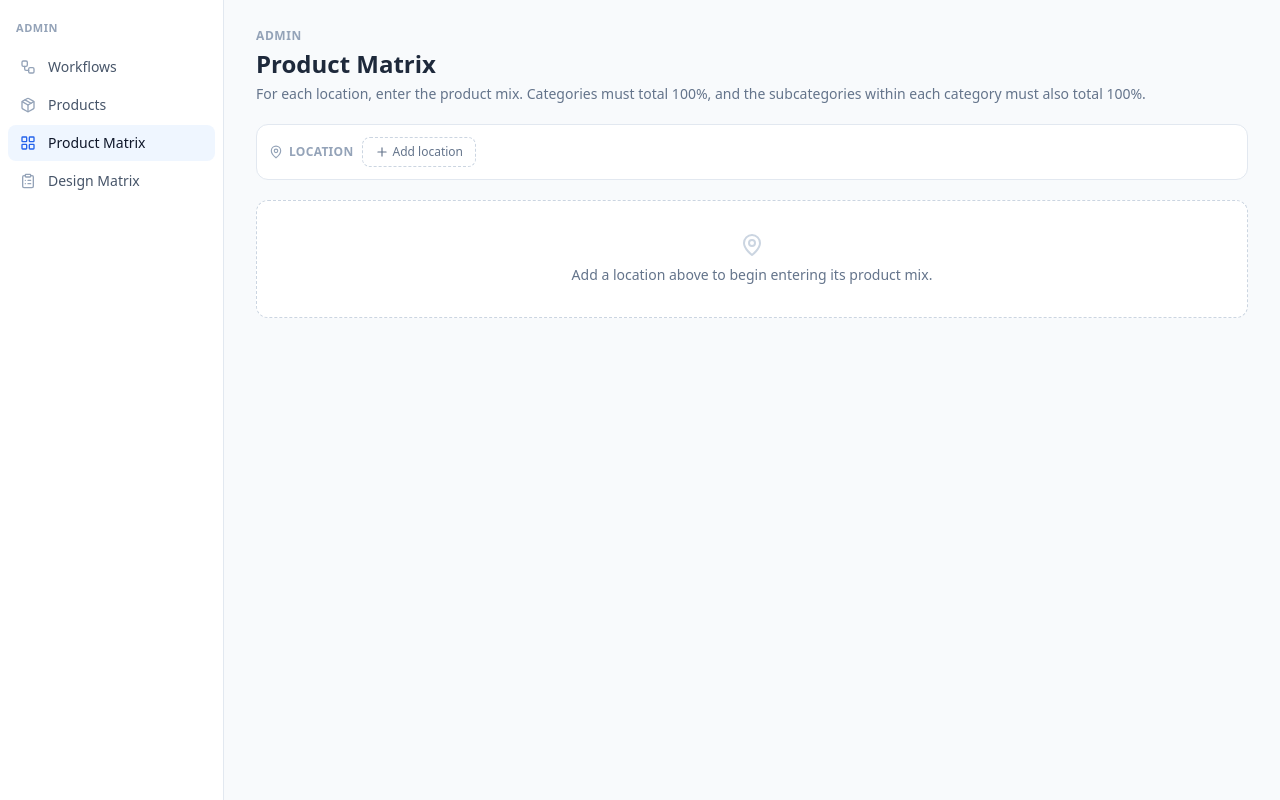
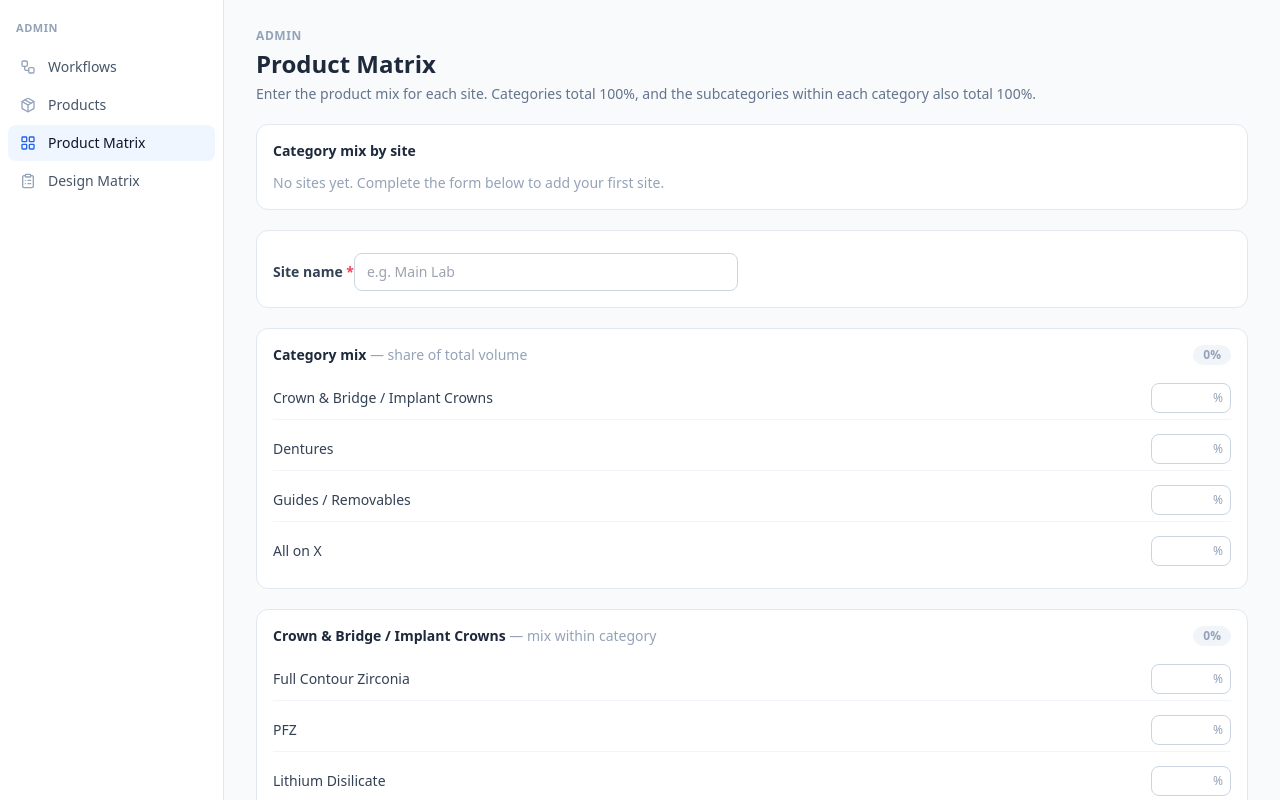
Before and after one commit to jameswoods91/dental-flow, a React (Vite) app: page / in a window 1280 px wide. Both pictures are taken after a click on the button "Product Matrix". Shown: the top 800 px of the page. Built offline with nearby package versions, Linux system fonts and the light colour scheme.

Commit message:
Update App.jsx

```diff
--- a/src/App.jsx
+++ b/src/App.jsx
@@ -775,80 +775,33 @@ function TotalBadge({ total }) {
    PRODUCT MATRIX PAGE
    ============================================================ */
 function ProductMatrixPage() {
-  const [locations, setLocations] = useState([]);
-  const [activeLoc, setActiveLoc] = useState(null);
-  const [view, setView] = useState("form");
-  const [data, setData] = useState({}); // { locId: { catId: pct, "cat:catId:subId": pct } }
+  const [locations, setLocations] = useState([]); // [{id,name,vals:{}}]
+  const [siteName, setSiteName] = useState("");
+  const [form, setForm] = useState({}); // working form values
 
-  const addLocation = (name) => {
-    const id = "loc_" + Date.now();
-    setLocations(p => [...p, { id, name }]);
-    setActiveLoc(id); setView("form");
-    setData(d => ({ ...d, [id]: {} }));
+  const catTotal = () => PRODUCT_MATRIX.reduce((s,c)=>s+(Number(form[c.id])||0),0);
+  const subTotal = (cat) => cat.subs.reduce((s,sub)=>s+(Number(form[`sub:${cat.id}:${sub.id}`])||0),0);
+  const setVal = (key,val) => setForm(f=>({ ...f, [key]: val }));
+
+  const canSubmit = siteName.trim().length > 0;
+  const submit = () => {
+    if (!canSubmit) return;
+    setLocations(p => [...p, { id:"loc_"+Date.now(), name:siteName.trim(), vals:form }]);
+    setSiteName(""); setForm({});
   };
-  const setVal = (locId, key, val) => setData(d => ({ ...d, [locId]: { ...d[locId], [key]: val } }));
-
-  const catTotal = (locId) => PRODUCT_MATRIX.reduce((s,c)=>s+(Number(data[locId]?.[c.id])||0),0);
-  const subTotal = (locId, cat) => cat.subs.reduce((s,sub)=>s+(Number(data[locId]?.[`sub:${cat.id}:${sub.id}`])||0),0);
 
   return (
     <div>
       <div className="text-xs font-semibold uppercase tracking-wider text-slate-400">Admin</div>
       <h1 className="mt-1 text-2xl font-bold text-slate-800">Product Matrix</h1>
-      <p className="mt-1 text-sm text-slate-500">For each location, enter the product mix. Categories must total 100%, and the subcategories within each category must also total 100%.</p>
+      <p className="mt-1 text-sm text-slate-500">Enter the product mix for each site. Categories total 100%, and the subcategories within each category also total 100%.</p>
 
-      <div className="mt-5">
-        <LocationBar locations={locations} activeLoc={activeLoc} setActiveLoc={setActiveLoc} addLocation={addLocation} view={view} setView={setView} />
-      </div>
-
-      {locations.length === 0 && (
-        <div className="rounded-xl border border-dashed border-slate-300 bg-white p-8 text-center">
-          <MapPin className="mx-auto h-6 w-6 text-slate-300" />
-          <p className="mt-2 text-sm text-slate-500">Add a location above to begin entering its product mix.</p>
-        </div>
-      )}
-
-      {view==="form" && activeLoc && (
-        <div className="space-y-5">
-          {/* Category-level mix */}
-          <div className="rounded-xl border border-slate-200 bg-white p-4">
-            <div className="mb-3 flex items-center justify-between">
-              <h3 className="text-sm font-bold text-slate-800">Category mix <span className="font-normal text-slate-400">— share of total volume</span></h3>
-              <TotalBadge total={catTotal(activeLoc)} />
-            </div>
-            <div className="space-y-2">
-              {PRODUCT_MATRIX.map(c => (
-                <div key={c.id} className="flex items-center justify-between gap-3 border-b border-slate-100 py-1.5 last:border-0">
-                  <span className="text-sm text-slate-700">{c.label}</span>
-                  <PctInput value={data[activeLoc]?.[c.id]} onChange={v=>setVal(activeLoc,c.id,v)} />
-                </div>
-              ))}
-            </div>
-          </div>
-
-          {/* Subcategory mix per category */}
-          {PRODUCT_MATRIX.map(c => (
-            <div key={c.id} className="rounded-xl border border-slate-200 bg-white p-4">
-              <div className="mb-3 flex items-center justify-between">
-                <h3 className="text-sm font-bold text-slate-800">{c.label} <span className="font-normal text-slate-400">— mix within category</span></h3>
-                <TotalBadge total={subTotal(activeLoc,c)} />
-              </div>
-              <div className="space-y-2">
-                {c.subs.map(sub => (
-                  <div key={sub.id} className="flex items-center justify-between gap-3 border-b border-slate-100 py-1.5 last:border-0">
-                    <span className="text-sm text-slate-700">{sub.label}</span>
-                    <PctInput value={data[activeLoc]?.[`sub:${c.id}:${sub.id}`]} onChange={v=>setVal(activeLoc,`sub:${c.id}:${sub.id}`,v)} />
-                  </div>
-                ))}
-              </div>
-            </div>
-          ))}
-        </div>
-      )}
-
-      {view==="rollup" && (
-        <div className="rounded-xl border border-slate-200 bg-white p-4">
-          <h3 className="mb-3 text-sm font-bold text-slate-800">Category mix by location</h3>
+      {/* TABLE (always visible, on top) */}
+      <div className="mt-5 rounded-xl border border-slate-200 bg-white p-4">
+        <h3 className="mb-3 text-sm font-bold text-slate-800">Category mix by site</h3>
+        {locations.length === 0 ? (
+          <p className="text-sm text-slate-400">No sites yet. Complete the form below to add your first site.</p>
+        ) : (
           <div className="overflow-x-auto">
             <table className="w-full text-sm">
               <thead>
@@ -860,7 +813,7 @@ function ProductMatrixPage() {
               </thead>
               <tbody>
                 {PRODUCT_MATRIX.map(c => {
-                  const vals = locations.map(l => Number(data[l.id]?.[c.id])||0);
+                  const vals = locations.map(l => Number(l.vals?.[c.id])||0);
                   const avg = vals.length ? Math.round(vals.reduce((a,b)=>a+b,0)/vals.length) : 0;
                   return (
                     <tr key={c.id} className="border-b border-slate-100">
@@ -873,8 +826,58 @@ function ProductMatrixPage() {
               </tbody>
             </table>
           </div>
+        )}
+      </div>
+
+      {/* FORM (below) */}
+      <div className="mt-5 space-y-5">
+        <div className="rounded-xl border border-slate-200 bg-white p-4">
+          <label className="text-sm font-semibold text-slate-700">Site name <span className="text-rose-500">*</span></label>
+          <input value={siteName} onChange={e=>setSiteName(e.target.value)} placeholder="e.g. Main Lab"
+            className="mt-1.5 w-full max-w-sm rounded-lg border border-slate-300 px-3 py-2 text-sm outline-none focus:border-slate-500" />
         </div>
-      )}
+
+        <div className="rounded-xl border border-slate-200 bg-white p-4">
+          <div className="mb-3 flex items-center justify-between">
+            <h3 className="text-sm font-bold text-slate-800">Category mix <span className="font-normal text-slate-400">— share of total volume</span></h3>
+            <TotalBadge total={catTotal()} />
+          </div>
+          <div className="space-y-2">
+            {PRODUCT_MATRIX.map(c => (
+              <div key={c.id} className="flex items-center justify-between gap-3 border-b border-slate-100 py-1.5 last:border-0">
+                <span className="text-sm text-slate-700">{c.label}</span>
+                <PctInput value={form[c.id]} onChange={v=>setVal(c.id,v)} />
+              </div>
+            ))}
+          </div>
+        </div>
+
+        {PRODUCT_MATRIX.map(c => (
+          <div key={c.id} className="rounded-xl border border-slate-200 bg-white p-4">
+            <div className="mb-3 flex items-center justify-between">
+              <h3 className="text-sm font-bold text-slate-800">{c.label} <span className="font-normal text-slate-400">— mix within category</span></h3>
+              <TotalBadge total={subTotal(c)} />
+            </div>
+            <div className="space-y-2">
+              {c.subs.map(sub => (
+                <div key={sub.id} className="flex items-center justify-between gap-3 border-b border-slate-100 py-1.5 last:border-0">
+                  <span className="text-sm text-slate-700">{sub.label}</span>
+                  <PctInput value={form[`sub:${c.id}:${sub.id}`]} onChange={v=>setVal(`sub:${c.id}:${sub.id}`,v)} />
+                </div>
+              ))}
+            </div>
+          </div>
+        ))}
+
+        <div className="flex items-center gap-3">
+          <button onClick={submit} disabled={!canSubmit}
+            className="rounded-lg px-4 py-2 text-sm font-semibold text-white transition-all disabled:cursor-not-allowed"
+            style={{ background: canSubmit?"#0f172a":"#cbd5e1" }}>
+            Submit site
+          </button>
+          {!canSubmit && <span className="text-xs text-slate-400">Enter a site name to submit.</span>}
+        </div>
+      </div>
     </div>
   );
 }
@@ -883,90 +886,55 @@ function ProductMatrixPage() {
    DESIGN MATRIX PAGE
    ============================================================ */
 function DesignMatrixPage() {
-  const [locations, setLocations] = useState([]);
-  const [activeLoc, setActiveLoc] = useState(null);
-  const [view, setView] = useState("form");
-  const [data, setData] = useState({}); // { locId: { designers:int, "cat:catId": "in_house"|"outsource" } }
+  const [locations, setLocations] = useState([]); // [{id,name,cats:{catId:{mode,designers,partner}}}]
+  const [siteName, setSiteName] = useState("");
+  const [cats, setCats] = useState({}); // { catId: { mode, designers, partner } }
 
-  const addLocation = (name) => {
-    const id = "loc_" + Date.now();
-    setLocations(p => [...p, { id, name }]);
-    setActiveLoc(id); setView("form");
-    setData(d => ({ ...d, [id]: { designers:"" } }));
+  const setCat = (catId, patch) => setCats(c => ({ ...c, [catId]: { ...c[catId], ...patch } }));
+
+  const canSubmit = siteName.trim().length > 0;
+  const submit = () => {
+    if (!canSubmit) return;
+    setLocations(p => [...p, { id:"loc_"+Date.now(), name:siteName.trim(), cats }]);
+    setSiteName(""); setCats({});
   };
-  const setVal = (locId, key, val) => setData(d => ({ ...d, [locId]: { ...d[locId], [key]: val } }));
+
+  const modeChip = (mode) => {
+    if (!mode) return <span className="text-slate-300">—</span>;
+    const map = { in_house:["In-House","#dcfce7","#15803d"], outsource:["Outsource","#ffedd5","#c2410c"], both:["Both","#e0e7ff","#4338ca"] };
+    const [label,bg,fg] = map[mode];
+    return <span className="rounded-full px-2 py-0.5 text-xs font-medium" style={{ background:bg, color:fg }}>{label}</span>;
+  };
 
   return (
     <div>
       <div className="text-xs font-semibold uppercase tracking-wider text-slate-400">Admin</div>
       <h1 className="mt-1 text-2xl font-bold text-slate-800">Design Matrix</h1>
-      <p className="mt-1 text-sm text-slate-500">For each location, record whether each design type is done in-house or outsourced, plus the number of in-house designers.</p>
+      <p className="mt-1 text-sm text-slate-500">For each site and design category, record whether it's done in-house, outsourced, or both — with designer count and/or outsource partner as applicable.</p>
 
-      <div className="mt-5">
-        <LocationBar locations={locations} activeLoc={activeLoc} setActiveLoc={setActiveLoc} addLocation={addLocation} view={view} setView={setView} />
-      </div>
-
-      {locations.length === 0 && (
-        <div className="rounded-xl border border-dashed border-slate-300 bg-white p-8 text-center">
-          <MapPin className="mx-auto h-6 w-6 text-slate-300" />
-          <p className="mt-2 text-sm text-slate-500">Add a location above to begin recording its design setup.</p>
-        </div>
-      )}
-
-      {view==="form" && activeLoc && (
-        <div className="space-y-5">
-          <div className="rounded-xl border border-slate-200 bg-white p-4">
-            <div className="flex items-center justify-between gap-3">
-              <span className="text-sm font-semibold text-slate-700">Number of in-house designers</span>
-              <input type="number" min="0" value={data[activeLoc]?.designers ?? ""} onChange={e=>setVal(activeLoc,"designers",e.target.value===""?"":Math.max(0,Number(e.target.value)))}
-                className="w-24 rounded-lg border border-slate-300 px-2.5 py-1.5 text-right text-sm outline-none focus:border-slate-500" />
-            </div>
-          </div>
-
-          <div className="rounded-xl border border-slate-200 bg-white p-4">
-            <h3 className="mb-3 text-sm font-bold text-slate-800">Design by category</h3>
-            <div className="space-y-2">
-              {DESIGN_CATEGORIES.map(c => {
-                const v = data[activeLoc]?.[`cat:${c.id}`];
-                return (
-                  <div key={c.id} className="flex items-center justify-between gap-3 border-b border-slate-100 py-2 last:border-0">
-                    <span className="text-sm text-slate-700">{c.label}</span>
-                    <div className="flex gap-1">
-                      {[["in_house","In-House"],["outsource","Outsource"]].map(([val,label]) => { const on=v===val; return (
-                        <button key={val} onClick={()=>setVal(activeLoc,`cat:${c.id}`,val)} className="rounded-lg px-3 py-1 text-xs font-medium transition-all"
-                          style={{ background:on?"#0f172a":"#f1f5f9", color:on?"#fff":"#334155", border:`1px solid ${on?"#0f172a":"#e2e8f0"}` }}>{label}</button>
-                      );})}
-                    </div>
-                  </div>
-                );
-              })}
-            </div>
-          </div>
-        </div>
-      )}
-
-      {view==="rollup" && (
-        <div className="rounded-xl border border-slate-200 bg-white p-4">
-          <h3 className="mb-3 text-sm font-bold text-slate-800">Design setup by location</h3>
+      {/* TABLE (always visible, on top) */}
+      <div className="mt-5 rounded-xl border border-slate-200 bg-white p-4">
+        <h3 className="mb-3 text-sm font-bold text-slate-800">Design setup by site</h3>
+        {locations.length === 0 ? (
+          <p className="text-sm text-slate-400">No sites yet. Complete the form below to add your first site.</p>
+        ) : (
           <div className="overflow-x-auto">
             <table className="w-full text-sm">
               <thead>
                 <tr className="border-b border-slate-200 text-left text-xs uppercase tracking-wide text-slate-400">
-                  <th className="py-2 pr-4 font-semibold">Design type</th>
-                  {locations.map(l => <th key={l.id} className="px-3 py-2 text-center font-semibold">{l.name}</th>)}
+                  <th className="py-2 pr-4 font-semibold">Design category</th>
+                  {locations.map(l => <th key={l.id} className="px-3 py-2 text-left font-semibold">{l.name}</th>)}
                 </tr>
               </thead>
               <tbody>
-                <tr className="border-b border-slate-100">
-                  <td className="py-2 pr-4 font-medium text-slate-700">In-house designers</td>
-                  {locations.map(l => <td key={l.id} className="px-3 py-2 text-center text-slate-600">{data[l.id]?.designers || "—"}</td>)}
-                </tr>
                 {DESIGN_CATEGORIES.map(c => (
-                  <tr key={c.id} className="border-b border-slate-100">
+                  <tr key={c.id} className="border-b border-slate-100 align-top">
                     <td className="py-2 pr-4 text-slate-700">{c.label}</td>
-                    {locations.map(l => { const v=data[l.id]?.[`cat:${c.id}`]; return (
-                      <td key={l.id} className="px-3 py-2 text-center">
-                        {v ? <span className="rounded-full px-2 py-0.5 text-xs font-medium" style={{ background:v==="in_house"?"#dcfce7":"#ffedd5", color:v==="in_house"?"#15803d":"#c2410c" }}>{v==="in_house"?"In-House":"Outsource"}</span> : <span className="text-slate-300">—</span>}
+                    {locations.map(l => { const e=l.cats?.[c.id]; return (
+                      <td key={l.id} className="px-3 py-2">
+                        {modeChip(e?.mode)}
+                        {e && (e.mode==="in_house"||e.mode==="both") && e.designers!==""&&e.designers!=null && <div className="mt-1 text-[11px] text-slate-500">{e.designers} designer{Number(e.designers)===1?"":"s"}</div>}
+                        {e && (e.mode==="outsource"||e.mode==="both") && e.partner && <div className="mt-1 text-[11px] text-slate-500">{e.partner}</div>}
                       </td>
                     );})}
                   </tr>
@@ -974,8 +942,68 @@ function DesignMatrixPage() {
               </tbody>
             </table>
           </div>
+        )}
+      </div>
+
+      {/* FORM (below) */}
+      <div className="mt-5 space-y-5">
+        <div className="rounded-xl border border-slate-200 bg-white p-4">
+          <label className="text-sm font-semibold text-slate-700">Site name <span className="text-rose-500">*</span></label>
+          <input value={siteName} onChange={e=>setSiteName(e.target.value)} placeholder="e.g. Main Lab"
+            className="mt-1.5 w-full max-w-sm rounded-lg border border-slate-300 px-3 py-2 text-sm outline-none focus:border-slate-500" />
         </div>
-      )}
+
+        <div className="rounded-xl border border-slate-200 bg-white p-4">
+          <h3 className="mb-3 text-sm font-bold text-slate-800">Design by category</h3>
+          <div className="space-y-3">
+            {DESIGN_CATEGORIES.map(c => {
+              const e = cats[c.id] || {};
+              const showDesigners = e.mode==="in_house" || e.mode==="both";
+              const showPartner = e.mode==="outsource" || e.mode==="both";
+              return (
+                <div key={c.id} className="border-b border-slate-100 pb-3 last:border-0 last:pb-0">
+                  <div className="flex flex-wrap items-center justify-between gap-2">
+                    <span className="text-sm font-medium text-slate-700">{c.label}</span>
+                    <div className="flex gap-1">
+                      {[["in_house","In-House"],["outsource","Outsource"],["both","Both"]].map(([val,label]) => { const on=e.mode===val; return (
+                        <button key={val} onClick={()=>setCat(c.id,{mode:val})} className="rounded-lg px-3 py-1 text-xs font-medium transition-all"
+                          style={{ background:on?"#0f172a":"#f1f5f9", color:on?"#fff":"#334155", border:`1px solid ${on?"#0f172a":"#e2e8f0"}` }}>{label}</button>
+                      );})}
+                    </div>
+                  </div>
+                  {(showDesigners || showPartner) && (
+                    <div className="mt-2 flex flex-wrap gap-3 pl-1">
+                      {showDesigners && (
+                        <label className="flex items-center gap-2 text-xs text-slate-500">
+                          In-house designers:
+                          <input type="number" min="0" value={e.designers ?? ""} onChange={ev=>setCat(c.id,{designers:ev.target.value===""?"":Math.max(0,Number(ev.target.value))})}
+                            className="w-20 rounded-lg border border-slate-300 px-2 py-1 text-right text-sm outline-none focus:border-slate-500" />
+                        </label>
+                      )}
+                      {showPartner && (
+                        <label className="flex items-center gap-2 text-xs text-slate-500">
+                          Outsource partner:
+                          <input value={e.partner ?? ""} onChange={ev=>setCat(c.id,{partner:ev.target.value})} placeholder="Partner name"
+                            className="w-48 rounded-lg border border-slate-300 px-2.5 py-1 text-sm outline-none focus:border-slate-500" />
+                        </label>
+                      )}
+                    </div>
+                  )}
+                </div>
+              );
+            })}
+          </div>
+        </div>
+
+        <div className="flex items-center gap-3">
+          <button onClick={submit} disabled={!canSubmit}
+            className="rounded-lg px-4 py-2 text-sm font-semibold text-white transition-all disabled:cursor-not-allowed"
+            style={{ background: canSubmit?"#0f172a":"#cbd5e1" }}>
+            Submit site
+          </button>
+          {!canSubmit && <span className="text-xs text-slate-400">Enter a site name to submit.</span>}
+        </div>
+      </div>
     </div>
   );
 }
```
